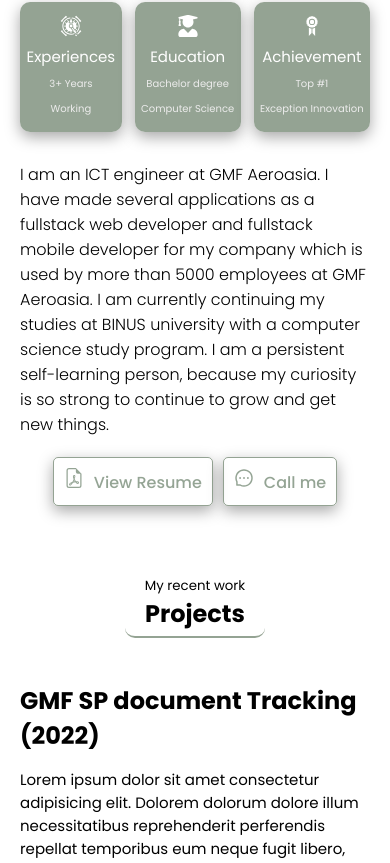
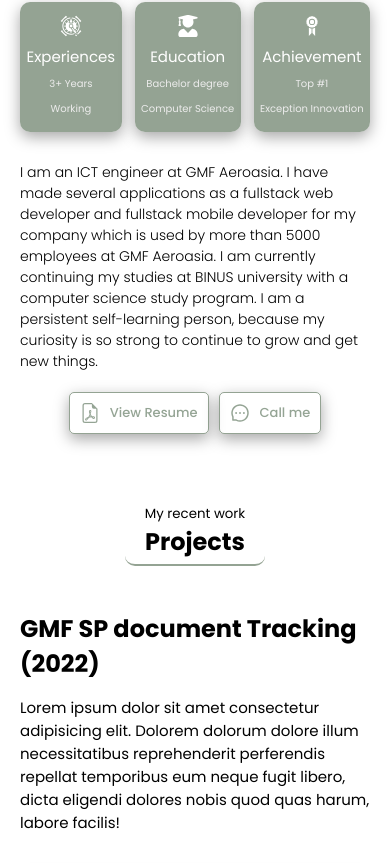
Before and after one commit to faisalibal33/Faisal-Portofolio, a React (Create React App) app: page / in a window 390 px wide. Shown: the part 1359-2222 px from the top of the page. Built offline with nearby package versions, Linux system fonts and the light colour scheme.

Commit message:
responsive about

```diff
--- a/src/components/about/about.css
+++ b/src/components/about/about.css
@@ -11,6 +11,9 @@
 
 #about {
   height: 650px;
+}
+#about * {
+  transition: 0.3s all ease;
 }
 
 .a {
@@ -144,6 +147,8 @@
 }
 
 .viewResume {
+  display: flex;
+  align-items: center;
   text-decoration: none;
   color: rgba(96, 119, 95, 0.671);
   border: 1px solid rgba(96, 119, 95, 0.671);
@@ -158,7 +163,59 @@
   color: white;
 }
 
-@media screen and (max-width: 555px) {
+@media screen and (max-width: 1100px) {
+  .a-bg {
+    width: 300px;
+    height: 300px;
+  }
+  .a-img {
+    width: 300px;
+    height: 300px;
+  }
+}
+
+@media screen and (max-width: 910px) {
+  .a-desc {
+    font-size: 14px;
+  }
+  .box-about {
+    height: 130px;
+    padding: 0;
+  }
+
+  .box-about:hover {
+    transition: 0.3s ease;
+    background-color: #567269;
+  }
+
+  .box-icon {
+    font-size: 22px;
+  }
+  .box-desc {
+    font-size: 10px;
+  }
+  .box-title {
+    font-size: 15px;
+  }
+  .viewResume {
+    font-size: 13px;
+    display: flex;
+    align-items: center;
+  }
+}
+
+@media screen and (max-width: 840px) {
+  .a-bg {
+    width: 270px;
+    height: 270px;
+  }
+  .a-img {
+    width: 270px;
+    height: 270px;
+  }
+}
+
+@media screen and (max-width: 770px) {
   #about {
     padding: 20px;
     height: fit-content;
```
